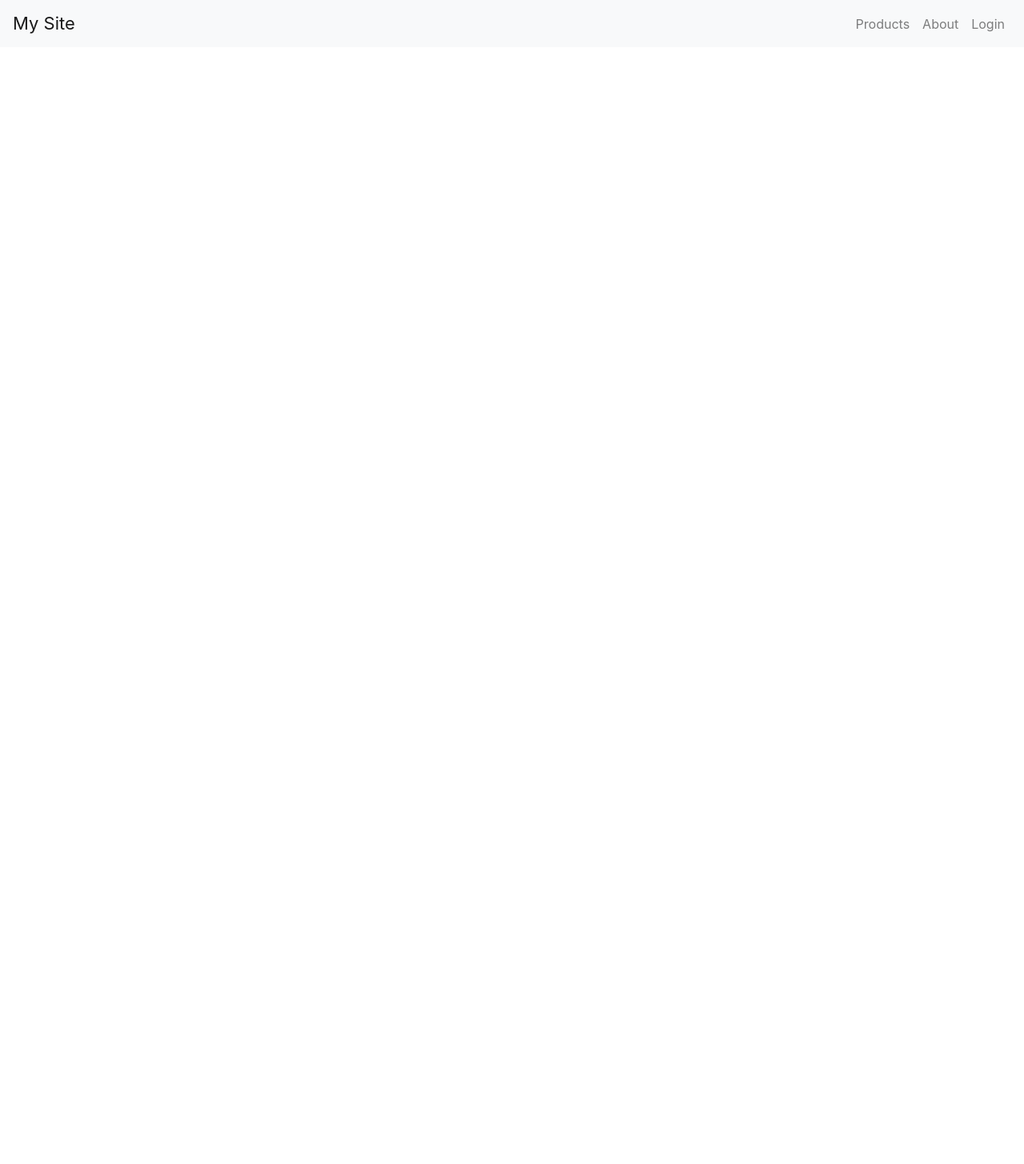
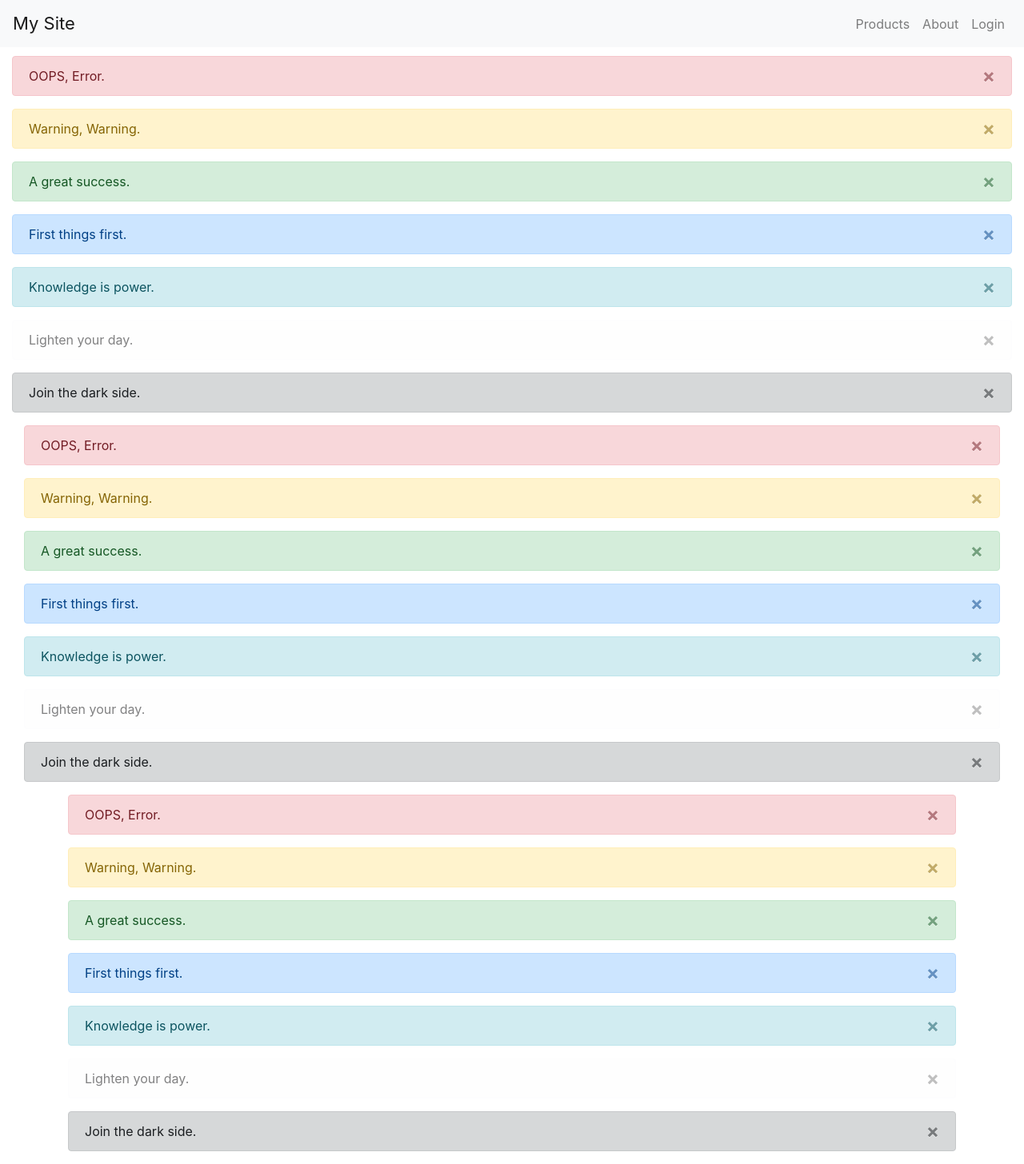
Before and after one commit to prof-rossetti/react-firebase-auth-template-2021, a React (Create React App) app: page /alerts in a window 1280 px wide. Shown: the whole page at 80% size. Before the commit the page ends 800 px from the top, so only its background shows below. Built offline with nearby package versions, Linux system fonts and the light colour scheme; no server answers.

Commit message:
Display example dismissable alert components

```diff
--- a/src/components/About.js
+++ b/src/components/About.js
@@ -7,6 +7,7 @@ import { Container } from 'react-bootstrap'
 export default function About() {
     return (
         <Container>
+
             <h1>About</h1>
 
             <p class="lead">About the business and the people behind it...</p>
@@ -15,7 +16,6 @@ export default function About() {
                 Lorem ipsum dolor sit amet, consectetur adipiscing elit. Nullam non lacus in nulla pulvinar maximus. Integer fermentum quis ligula vel semper. Quisque sed pharetra nisi. Proin nisi libero, varius at justo nec, tincidunt faucibus massa. Duis elementum enim et mattis varius.
             </p>
 
-
         </Container>
     )
 }
--- /dev/null
+++ b/src/components/AlertMe.js
@@ -0,0 +1,52 @@
+
+import React, {useState} from 'react'
+import {Alert, Container} from 'react-bootstrap'
+
+function AlertDismissible({message, variant}) {
+  console.log(message, variant) // optional heading param
+
+  const [visible, setVisible] = useState(true)
+
+  if (visible) {
+    return (
+      <Alert dismissible variant={variant} onClose={() => setVisible(false)}>
+        {message}
+      </Alert>
+    )
+  }
+  return null
+}
+
+export default function AlertMe() {
+  return (
+    <>
+        <AlertDismissible variant="danger" message="OOPS, Error." />
+        <AlertDismissible variant="warning" message="Warning, Warning." />
+        <AlertDismissible variant="success" message="A great success." />
+        <AlertDismissible variant="primary" message="First things first." />
+        <AlertDismissible variant="info" message="Knowledge is power." />
+        <AlertDismissible variant="light" message="Lighten your day." />
+        <AlertDismissible variant="dark" message="Join the dark side." />
+
+        <Container fluid>
+            <AlertDismissible variant="danger" message="OOPS, Error." />
+            <AlertDismissible variant="warning" message="Warning, Warning." />
+            <AlertDismissible variant="success" message="A great success." />
+            <AlertDismissible variant="primary" message="First things first." />
+            <AlertDismissible variant="info" message="Knowledge is power." />
+            <AlertDismissible variant="light" message="Lighten your day." />
+            <AlertDismissible variant="dark" message="Join the dark side." />
+        </Container>
+
+        <Container>
+            <AlertDismissible variant="danger" message="OOPS, Error." />
+            <AlertDismissible variant="warning" message="Warning, Warning." />
+            <AlertDismissible variant="success" message="A great success." />
+            <AlertDismissible variant="primary" message="First things first." />
+            <AlertDismissible variant="info" message="Knowledge is power." />
+            <AlertDismissible variant="light" message="Lighten your day." />
+            <AlertDismissible variant="dark" message="Join the dark side." />
+        </Container>
+    </>
+  )
+}
--- a/src/components/App.js
+++ b/src/components/App.js
@@ -15,12 +15,15 @@ import About from "./About"
 import Login from "./GoogleLogin"
 import Profile from "./Profile"
 
+import AlertMe from "./AlertMe"
+
 import 'bootstrap/dist/css/bootstrap.min.css'
 
 //ReactGA.initialize(process.env.REACT_APP_GA_TRACKER_ID, {debug: true})
 
 export default function App() {
     // ReactGA.pageview(window.location.href)
+
     return (
         <AuthProvider>
             <Router>
@@ -35,6 +38,8 @@ export default function App() {
                             <Route exact path="/products" component={Products} />
                             <Route exact path="/login" component={Login} />
                             <ProtectedRoute exact path="/profile" component={Profile} />
+
+                            <Route path="/alerts" component={AlertMe} />
                         </Switch>
                     </Container>
 
--- a/src/components/GoogleLogin.js
+++ b/src/components/GoogleLogin.js
@@ -54,13 +54,6 @@ export default function GoogleLogin() {
         })
     }
 
-    async function handleLogout() {
-        await app.auth().signOut()
-        console.log("LOGOUT SUCCESS")
-        //setAlert("Logout Success", "success")
-        history.push("/")
-    }
-
     return (
         <Container className="d-flex align-items-center justify-content-center">
             <div className="w-100" style={{ maxWidth: "400px", marginTop: "50px"}}>
```
Also changed, not shown: 1 other file (tests, documents, lock files or other folders).
